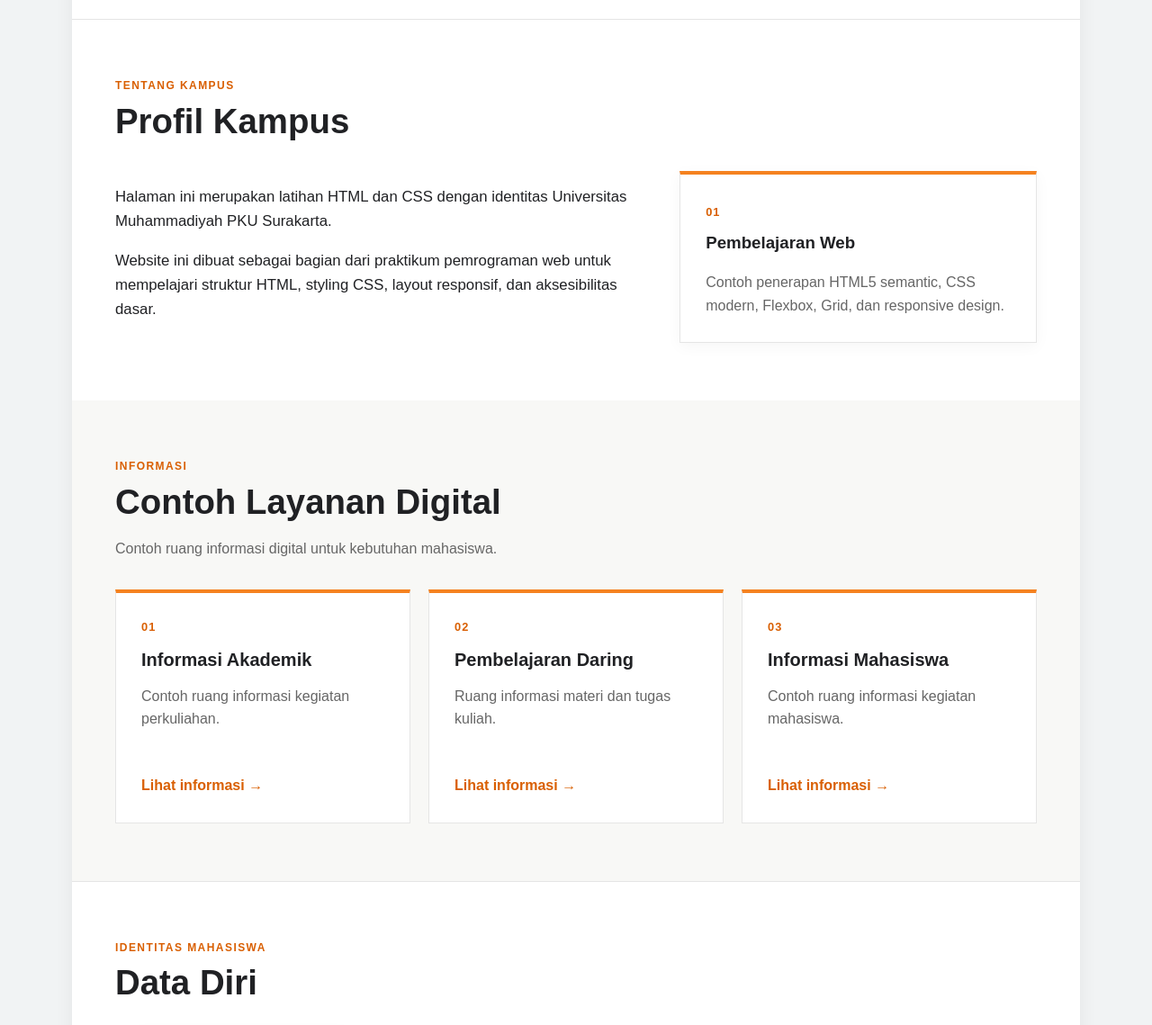
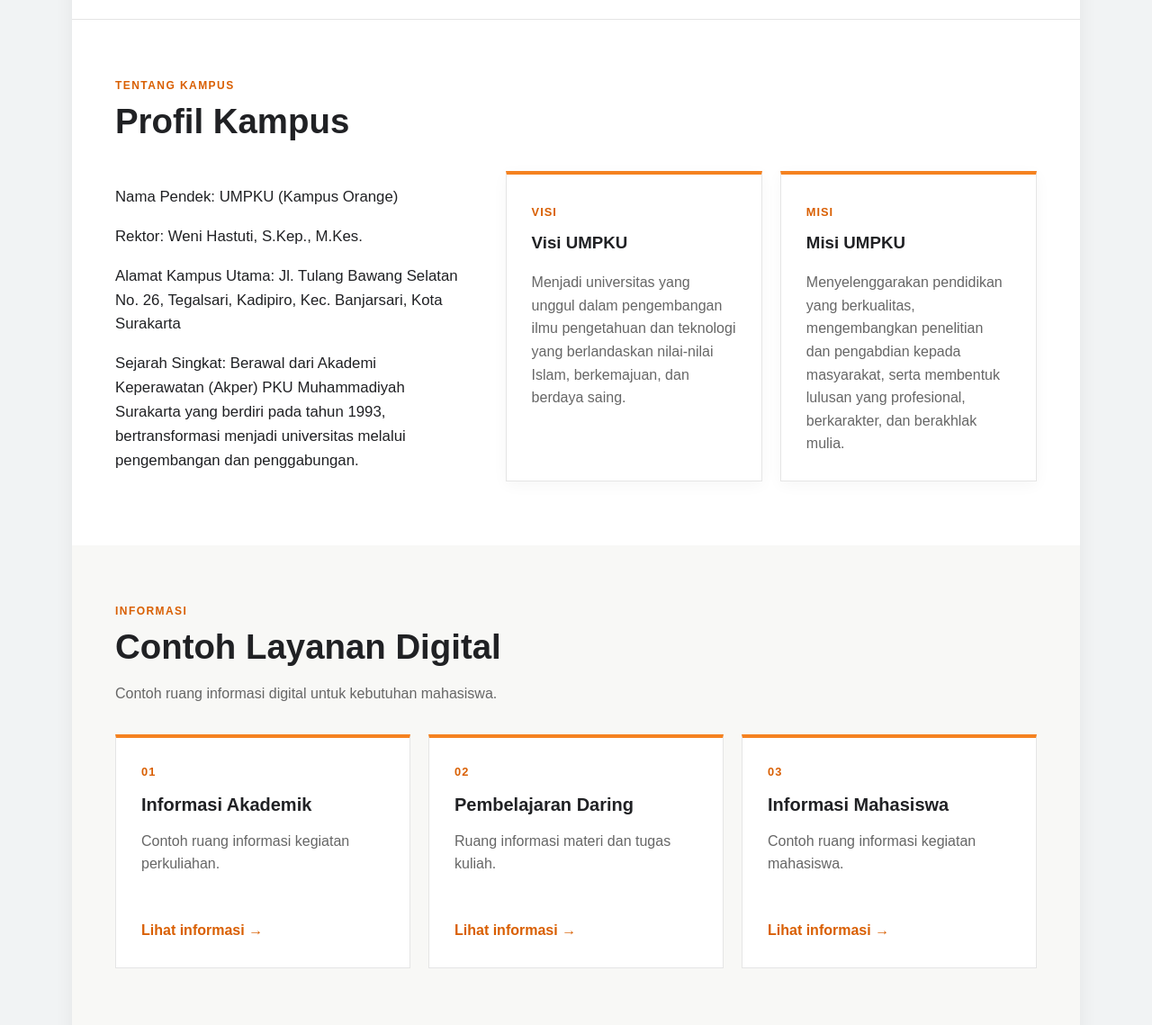
Before and after one commit to AmiruddinHilmi/praktikum_web, a PHP site: page / in a window 1280 px wide. Shown: the part 515-1654 px from the top of the page at 90% size. Run offline with PHP 8.4, Linux system fonts and the light colour scheme.

Commit message:
Merapikan bagian profil visi dan misi

```diff
--- a/index.html
+++ b/index.html
@@ -60,7 +60,7 @@
 
             <a href="#beranda">Beranda</a>
 
-            <a href="#MataKuliah">Profil</a>
+            <a href="#profil">Profil</a>
 
             <a href="#layanan">Layanan</a>
 
@@ -90,39 +90,59 @@
 
                     <div class="profil-text">
 
-                        <p>
-                            Halaman ini merupakan latihan HTML
-                            dan CSS dengan identitas Universitas
-                            Muhammadiyah PKU Surakarta.
-                        </p>
-
-                        <p>
-                            Website ini dibuat sebagai bagian dari
-                            praktikum pemrograman web untuk mempelajari
-                            struktur HTML, styling CSS, layout responsif,
-                            dan aksesibilitas dasar.
+                        <p></p> Nama Pendek: UMPKU (Kampus Orange)
+                         <p></p>Rektor: Weni Hastuti, S.Kep., M.Kes.
+                         <p></p>Alamat Kampus Utama: Jl. Tulang Bawang Selatan No. 26, Tegalsari, Kadipiro, Kec. Banjarsari, Kota Surakarta
+                         <p></p>Sejarah Singkat: Berawal dari Akademi Keperawatan (Akper) PKU Muhammadiyah Surakarta yang berdiri pada tahun 1993, bertransformasi menjadi universitas melalui pengembangan dan penggabungan.
                         </p>
 
                     </div>
 
 
+<div class="visi-misi">
+
+    <!-- VISI -->
     <article class="profil-highlight">
 
         <span class="nomor">
-                            01
+            VISI
         </span>
 
         <h3>
-                            Pembelajaran Web
+            Visi UMPKU
         </h3>
 
         <p>
-                            Contoh penerapan HTML5 semantic,
-                            CSS modern, Flexbox, Grid, dan
-                            responsive design.
+            Menjadi universitas yang unggul dalam
+            pengembangan ilmu pengetahuan dan teknologi
+            yang berlandaskan nilai-nilai Islam,
+            berkemajuan, dan berdaya saing.
         </p>
 
     </article>
+
+
+    <!-- MISI -->
+    <article class="profil-highlight">
+
+        <span class="nomor">
+            MISI
+        </span>
+
+        <h3>
+            Misi UMPKU
+        </h3>
+
+        <p>
+            Menyelenggarakan pendidikan yang berkualitas,
+            mengembangkan penelitian dan pengabdian kepada
+            masyarakat, serta membentuk lulusan yang
+            profesional, berkarakter, dan berakhlak mulia.
+        </p>
+
+    </article>
+
+</div>
 
                 </div>
 
--- a/style.css
+++ b/style.css
@@ -233,8 +233,8 @@ main {
 
 .profil-grid {
     display: grid;
-    grid-template-columns: 1.5fr 1fr;
-    gap: 2rem;
+    grid-template-columns: 0.8fr 1.2fr;
+    gap: 40px;
     align-items: start;
 }
 
@@ -659,3 +659,21 @@ a:focus-visible {
         height: 250px;
     }
 }
+.visi-misi {
+    display: grid;
+    grid-template-columns: 1fr 1fr;
+    gap: 20px;
+    width: 100%;
+    align-items: stretch;
+}
+.profil .judul-section {
+    margin-bottom: 25px;
+}
+
+.profil-highlight {
+    min-height: 0;
+}
+
+.profil-highlight p {
+    line-height: 1.6;
+}
```
Lines whose indentation alone changed are shown as unchanged.
